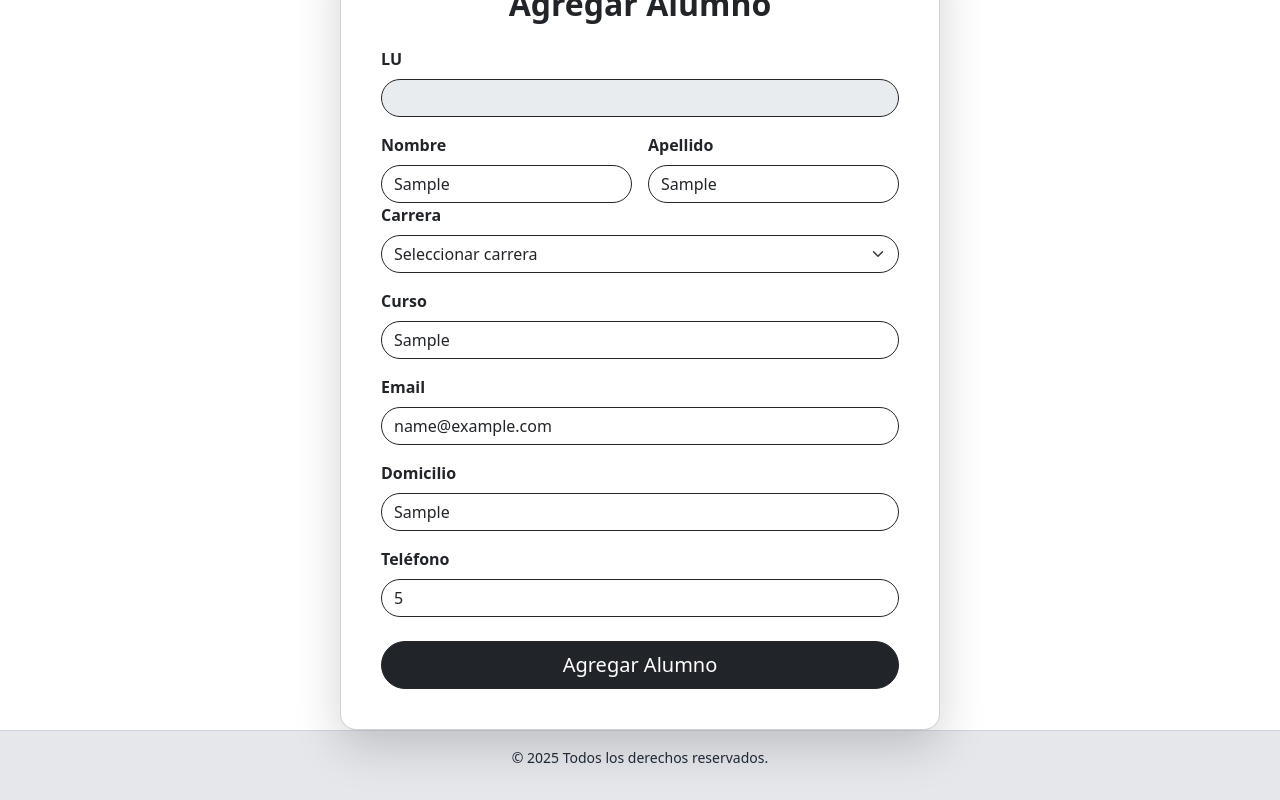
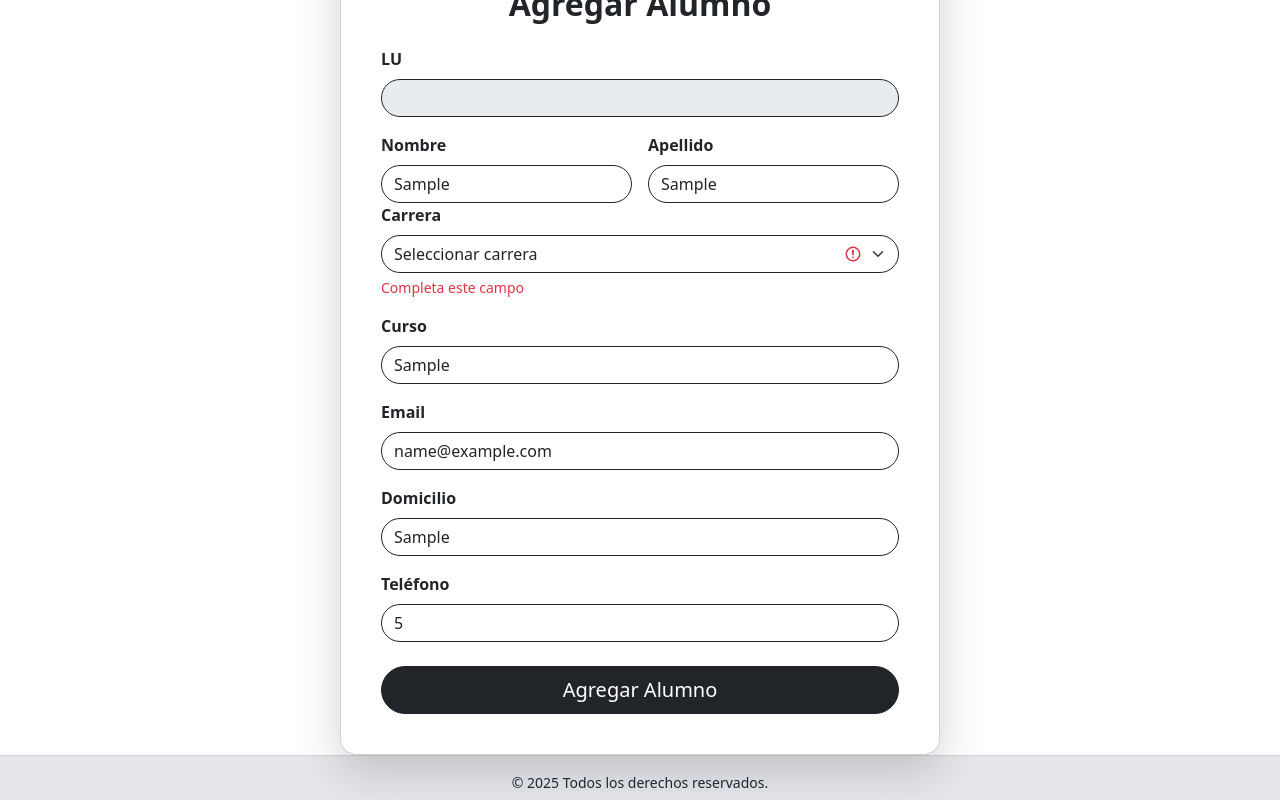
Before and after one commit to Goddzy/pv_tp5_grupo04, a React (Vite) app: page /agregarAlumno in a window 1280 px wide. Both pictures are taken after typing "Sample", "Sample", "Sample", "name@example.com", "Sample", "5" into the empty fields and a click on the button "Agregar Alumno". Shown: the part 144-944 px from the top of the page. Built offline with nearby package versions, Linux system fonts and the light colour scheme.

Commit message:
Cari Enrique Gustavo - Validación de datos

```diff
--- a/src/components/Agregar.jsx
+++ b/src/components/Agregar.jsx
@@ -12,12 +12,31 @@ function Agregar({ listaAlumnos, setListaAlumnos }) {
   const [domicilio, setDomicilio] = useState("");
   const [telefono, setTelefono] = useState("");
   const [carrera, setCarrera] = useState("");
+  const [errores, setErrores] = useState({});
 
-const navigate = useNavigate(); // Inicializamos useNavigate
+  const navigate = useNavigate();
 
   const crearAlumno = (e) => {
     e.preventDefault();
-  if( lu.trim()!="" && nombre.trim()!="" && apellido.trim()!="" && curso.trim()!="" && email.trim()!="" && domicilio.trim()!="" && telefono.trim()!="" && carrera.trim()!=""){
+
+    // Objeto para almacenar mensajes de error
+    const validErrors = {};
+
+    // Valida cada campo (se omite LU ya que se asigna automáticamente con la carrera)
+    if (!nombre.trim()) validErrors.nombre = "Completa este campo";
+    if (!apellido.trim()) validErrors.apellido = "Completa este campo";
+    if (!curso.trim()) validErrors.curso = "Completa este campo";
+    if (!email.trim()) validErrors.email = "Completa este campo";
+    if (!domicilio.trim()) validErrors.domicilio = "Completa este campo";
+    if (!telefono.trim()) validErrors.telefono = "Completa este campo";
+    if (!carrera.trim()) validErrors.carrera = "Completa este campo";
+
+    // Si hay errores de validación, se actualiza el estado y no se envía el formulario
+    if (Object.keys(validErrors).length > 0) {
+      setErrores(validErrors);
+      return;
+    }
+
     const nuevoAlumno = {
       lu,
       nombre,
@@ -31,6 +50,7 @@ const crearAlumno = (e) => {
 
     setListaAlumnos([...listaAlumnos, nuevoAlumno]);
 
+    // Limpiar estados y errores
     setLu("");
     setNombre("");
     setApellido("");
@@ -39,20 +59,23 @@ const crearAlumno = (e) => {
     setDomicilio("");
     setTelefono("");
     setCarrera("");
+    setErrores({});
 
     navigate("/alumnos");
-  }
   };
+
   return (
     <Container
       className="d-flex justify-content-center align-items-center"
       style={{ minHeight: "80vh" }}
     >
-      <Card className="shadow-lg rounded-4 p-4" style={{ maxWidth: "600px", width: "100%" }}>
+      <Card
+        className="shadow-lg rounded-4 p-4"style={{ maxWidth: "600px", width: "100%" }} >
         <Card.Body>
-          <h2 className="mb-4 text-center text-dark fw-bold">Agregar Alumno</h2>
+          <h2 className="mb-4 text-center text-dark fw-bold">
+            Agregar Alumno
+          </h2>
           <Form onSubmit={crearAlumno}>
-
             <Form.Group className="mb-3" controlId="formLu">
               <Form.Label className="fw-semibold text-dark">LU</Form.Label>
               <Form.Control
@@ -67,44 +90,62 @@ const crearAlumno = (e) => {
             <Row className="g-3">
               <Col md={6}>
                 <Form.Group controlId="formNombre">
-                  <Form.Label className="fw-semibold text-dark">Nombre</Form.Label>
+                  <Form.Label className="fw-semibold text-dark">
+                    Nombre
+                  </Form.Label>
                   <Form.Control
                     type="text"
                     value={nombre}
                     onChange={(e) => setNombre(e.target.value)}
                     className="rounded-pill border border-dark"
+                    isInvalid={!!errores.nombre}
                   />
+                  <Form.Control.Feedback type="invalid">
+                    {errores.nombre}
+                  </Form.Control.Feedback>
                 </Form.Group>
               </Col>
               <Col md={6}>
                 <Form.Group controlId="formApellido">
-                  <Form.Label className="fw-semibold text-dark">Apellido</Form.Label>
+                  <Form.Label className="fw-semibold text-dark">
+                    Apellido
+                  </Form.Label>
                   <Form.Control
                     type="text"
                     value={apellido}
                     onChange={(e) => setApellido(e.target.value)}
                     className="rounded-pill border border-dark"
+                    isInvalid={!!errores.apellido}
                   />
+                  <Form.Control.Feedback type="invalid">
+                    {errores.apellido}
+                  </Form.Control.Feedback>
                 </Form.Group>
               </Col>
             </Row>
 
-              <Form.Group className="mb-3" controlId="formCurso">
+            <Form.Group className="mb-3" controlId="formCarrera">
               <Form.Label className="fw-semibold text-dark">Carrera</Form.Label>
               <Form.Select
                 value={carrera}
-                  onChange={(e) => {setCarrera(e.target.value)
-
-                    setLu(e.target.value)
-                  }
-                  }
+                onChange={(e) => {
+                  setCarrera(e.target.value);
+                  // Se asigna el valor seleccionado a LU (si así se desea)
+                  setLu(e.target.value);
+                }}
                 className="rounded-pill border border-dark"
+                isInvalid={!!errores.carrera}
               >
                 <option value="">Seleccionar carrera</option>
                 <option value="INF">Ingeniería Informatica</option>
-                  <option value="APU">Analista Programador Universitario</option>
-                  <option value="MIN">Ingenieria en Minas</option>
+                <option value="APU">
+                  Analista Programador Universitario
+                </option>
+                <option value="MIN">Ingeniería en Minas</option>
               </Form.Select>
+              <Form.Control.Feedback type="invalid">
+                {errores.carrera}
+              </Form.Control.Feedback>
             </Form.Group>
 
             <Form.Group className="mb-3" controlId="formCurso">
@@ -114,7 +155,11 @@ const crearAlumno = (e) => {
                 value={curso}
                 onChange={(e) => setCurso(e.target.value)}
                 className="rounded-pill border border-dark"
+                isInvalid={!!errores.curso}
               />
+              <Form.Control.Feedback type="invalid">
+                {errores.curso}
+              </Form.Control.Feedback>
             </Form.Group>
 
             <Form.Group className="mb-3" controlId="formEmail">
@@ -124,7 +169,11 @@ const crearAlumno = (e) => {
                 value={email}
                 onChange={(e) => setEmail(e.target.value)}
                 className="rounded-pill border border-dark"
+                isInvalid={!!errores.email}
               />
+              <Form.Control.Feedback type="invalid">
+                {errores.email}
+              </Form.Control.Feedback>
             </Form.Group>
 
             <Form.Group className="mb-3" controlId="formDomicilio">
@@ -134,7 +183,11 @@ const crearAlumno = (e) => {
                 value={domicilio}
                 onChange={(e) => setDomicilio(e.target.value)}
                 className="rounded-pill border border-dark"
+                isInvalid={!!errores.domicilio}
               />
+              <Form.Control.Feedback type="invalid">
+                {errores.domicilio}
+              </Form.Control.Feedback>
             </Form.Group>
 
             <Form.Group className="mb-4" controlId="formTelefono">
@@ -144,11 +197,20 @@ const crearAlumno = (e) => {
                 value={telefono}
                 onChange={(e) => setTelefono(e.target.value)}
                 className="rounded-pill border border-dark"
+                isInvalid={!!errores.telefono}
               />
+              <Form.Control.Feedback type="invalid">
+                {errores.telefono}
+              </Form.Control.Feedback>
             </Form.Group>
 
             <div className="d-grid">
-              <Button variant="dark" size="lg" className="rounded-pill" type="submit">
+              <Button
+                variant="dark"
+                size="lg"
+                className="rounded-pill"
+                type="submit"
+              >
                 Agregar Alumno
               </Button>
             </div>
```
Lines whose indentation alone changed are shown as unchanged.
